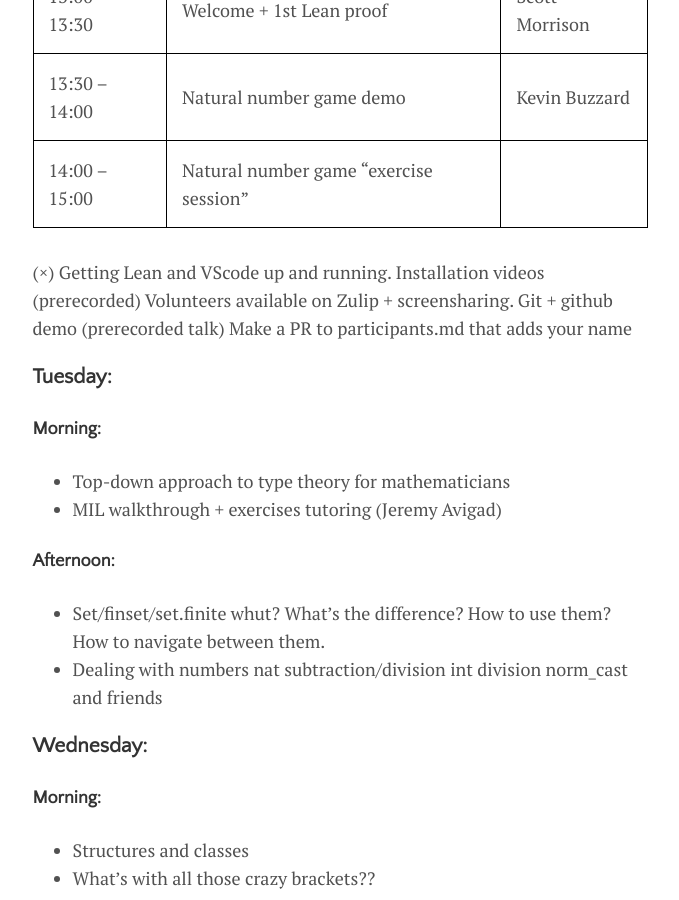
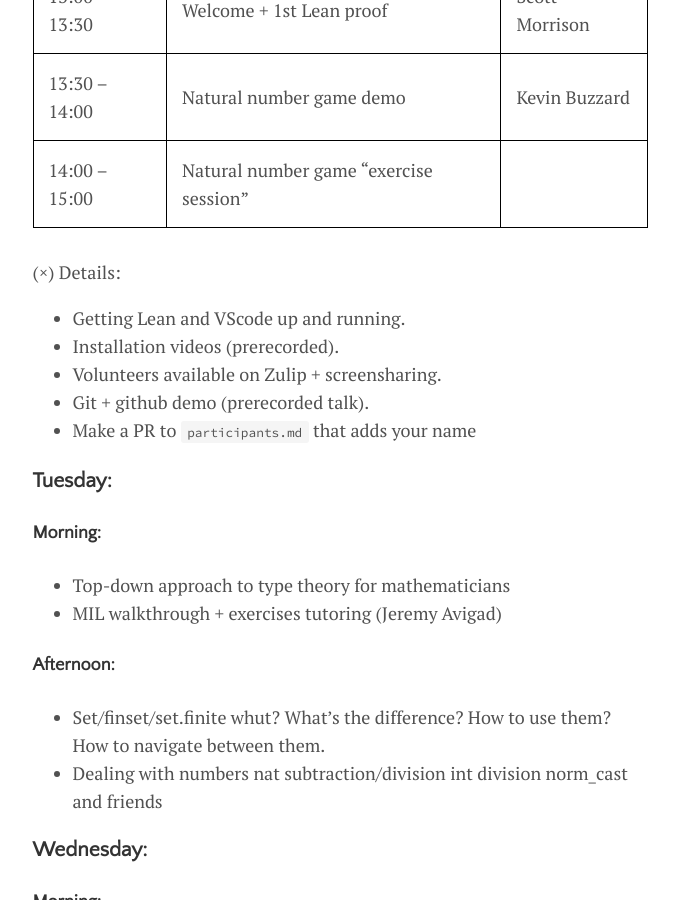
Before and after one commit to leanprover-community/lftcm2020, a Jekyll site: the page built from schedule.md, in a window 1280 px wide and 900 px high, scrolled down 399 px. Shown: the whole window, without its empty margins (300-979 px from the left). Built offline with Jekyll 4.4.1, drawn with Linux system fonts in a browser that asks for light colours.

Commit message:
More formatting

```diff
--- a/schedule.md
+++ b/schedule.md
@@ -14,11 +14,13 @@ Time | Activity | Speaker
 13:30 -- 14:00 | Natural number game demo | Kevin Buzzard
 14:00 -- 15:00 | Natural number game "exercise session" |
 
-(×) Getting Lean and VScode up and running.
-Installation videos (prerecorded)
-Volunteers available on Zulip + screensharing.
-Git + github demo (prerecorded talk)
-Make a PR to participants.md that adds your name
+(×) Details:
+
+* Getting Lean and VScode up and running.
+* Installation videos (prerecorded).
+* Volunteers available on Zulip + screensharing.
+* Git + github demo (prerecorded talk).
+* Make a PR to `participants.md` that adds your name
 
 ### Tuesday:
 ####   Morning:
```
